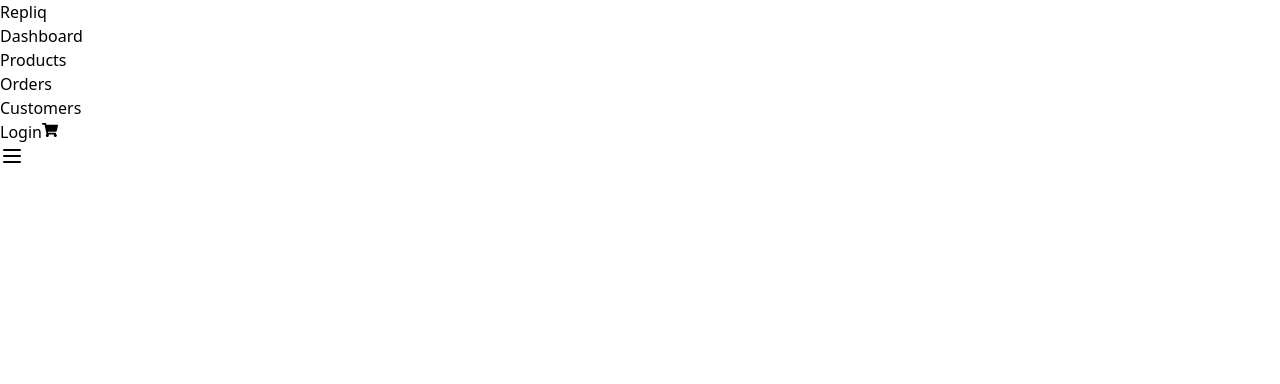
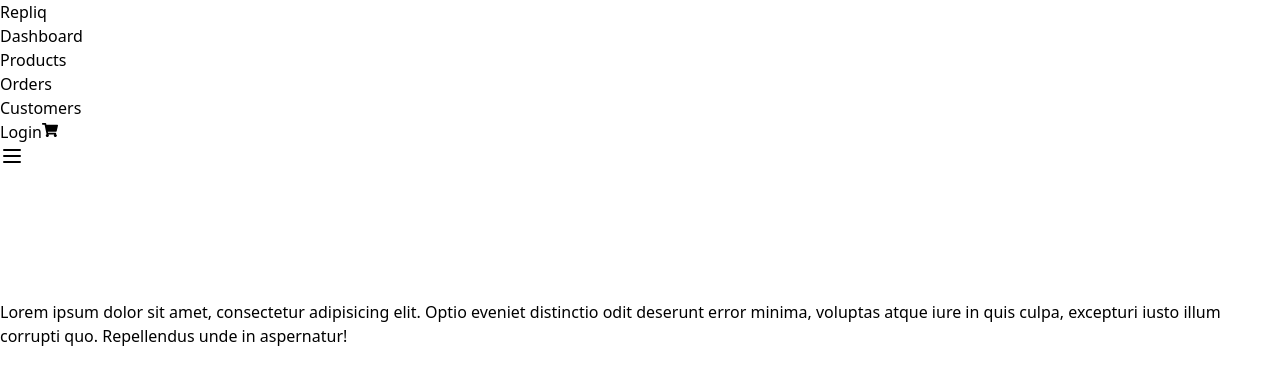
Before and after one commit to tawhidib/repliq-ecommerce, a Next.js app: page /products in a window 1280 px wide. Shown: the top 384 px of the page. Built offline with nearby package versions, Linux system fonts and the light colour scheme; no server answers; what @material-tailwind/react would draw is missing.

Commit message:
style: Layout have some top margin
givving some top margin in layout so that all page style are become same

```diff
--- a/src/components/Layout.tsx
+++ b/src/components/Layout.tsx
@@ -9,7 +9,7 @@ const Layout = ({ children }: LayoutProps): JSX.Element => {
   return (
     <>
       <Navbar />
-      <main className="mx-auto max-w-screen-xl">{children}</main>
+      <main className="mx-auto max-w-screen-xl mt-4">{children}</main>
     </>
   );
 };
--- a/src/pages/products/index.tsx
+++ b/src/pages/products/index.tsx
@@ -23,5 +23,11 @@ export default function ProductsPage(): JSX.Element {
     });
   }, []);
 
-  return <></>;
+  return (
+    <div className="component mx-auto">
+      Lorem ipsum dolor sit amet, consectetur adipisicing elit. Optio eveniet
+      distinctio odit deserunt error minima, voluptas atque iure in quis culpa,
+      excepturi iusto illum corrupti quo. Repellendus unde in aspernatur!
+    </div>
+  );
 }
```
